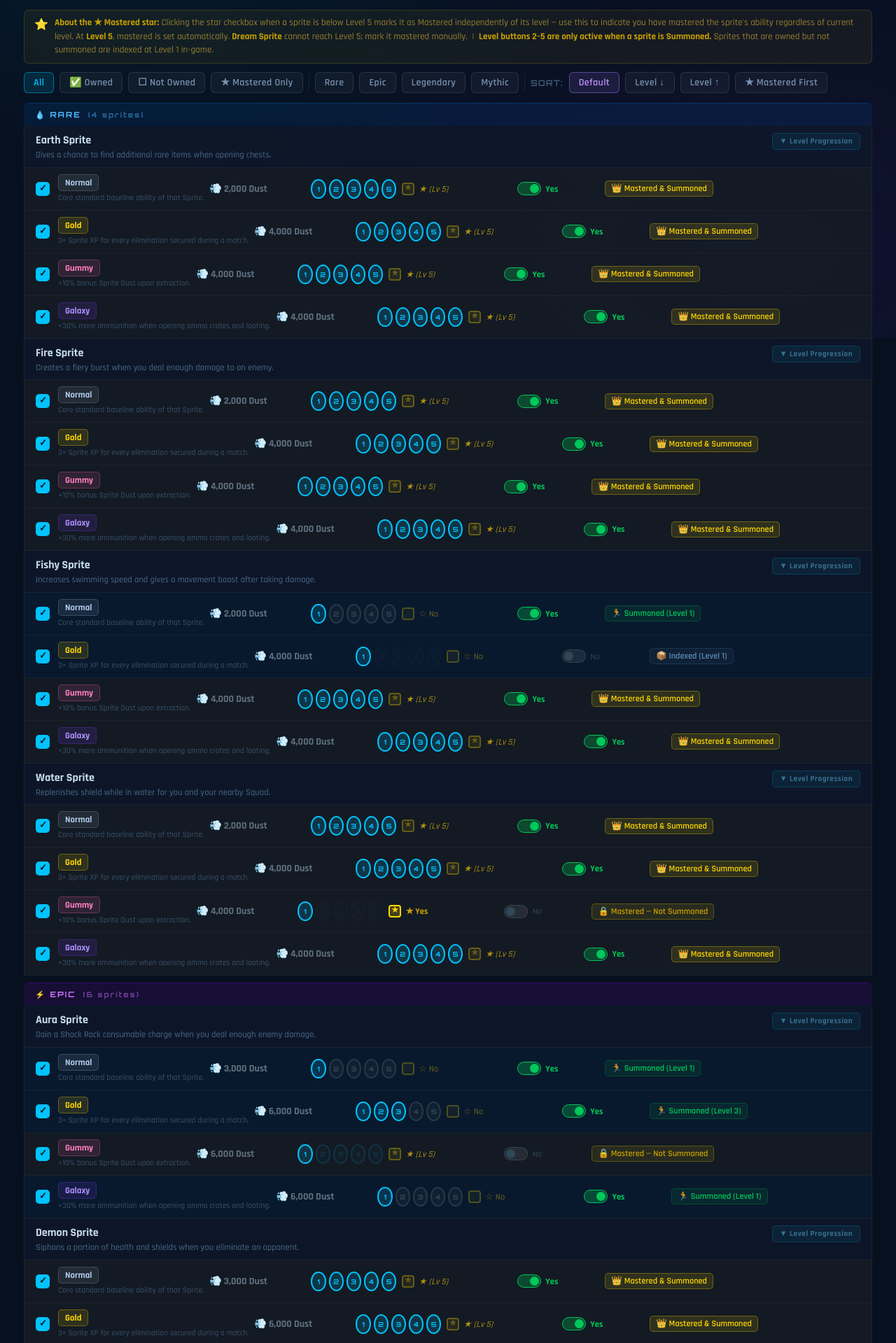
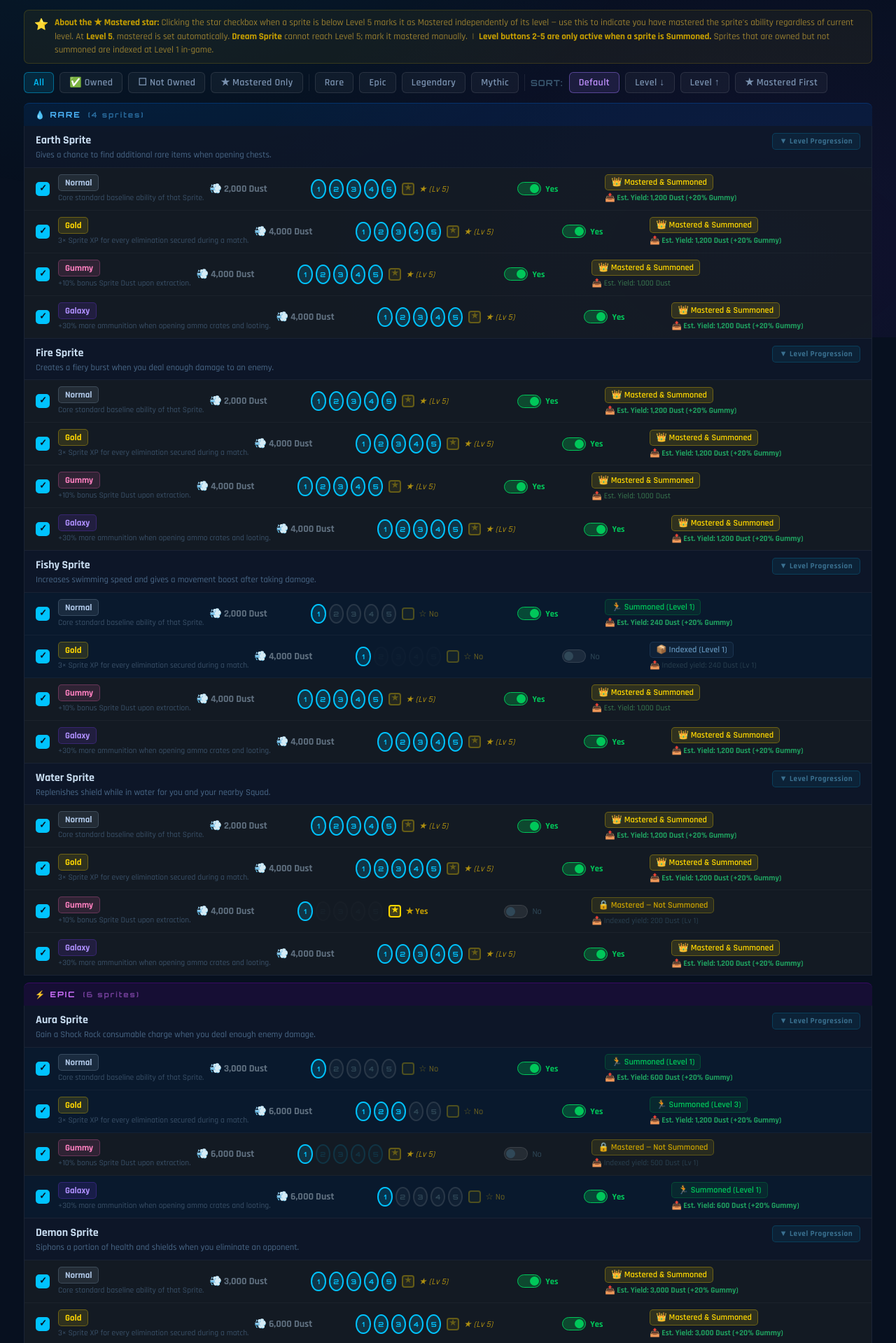
Before and after one commit to 1-spec-ui/Fortnite-Sprite-Tracker, a Flask app: page / in a window 1280 px wide. Shown: the part 318-2237 px from the top of the page at 70% size. Run offline with Flask 3, Linux system fonts and the light colour scheme.

Commit message:
Add extraction yield calculator and planner for sprites
Adds an extraction dust yield calculator to the app, including a planner in the Calculator tab that shows estimated yields for summoned sprites and a total estimate if all are extracted. The Burnt Peanut Sprite's ability description has also been updated.

Replit-Commit-Author: Agent
Replit-Commit-Session-Id: 5e8d4069-389f-4203-8cea-7f68e6d7edf6
Replit-Commit-Checkpoint-Type: full_checkpoint
Replit-Commit-Event-Id: 9bd88f4b-25ee-4182-94d1-3d063b8776de
Replit-Commit-Screenshot-Url: https://storage.googleapis.com/screenshot-production-us-central1/f4c3fc05-c002-415e-926a-c770bddf7ab9/5e8d4069-389f-4203-8cea-7f68e6d7edf6/1vzGNeL
Replit-Helium-Checkpoint-Created: true

```diff
--- a/app.py
+++ b/app.py
@@ -204,14 +204,14 @@ SPRITE_DIRECTORY = {
     },
     "Burnt Peanut Sprite": {
         "rarity": "Mythic", "max_level": 5,
-        "ability": "Passively increases all fire damage dealt and triggers a scorching explosion on each elimination.",
+        "ability": "Acts as a loot-amplifier. Grants a chance to generate bonus high-tier loot upon eliminating an opponent. At max level also adds a 10% chance for bonus loot to be Mythic rarity.",
         "costs": {"Normal": 7500},
         "levels": {
-            1: "Fire damage increased by +10%; small scorching explosion on elimination.",
-            2: "Fire damage increased by +20%; explosion radius grows.",
-            3: "Fire damage increased by +30%; explosions deal bonus damage to nearby enemies.",
-            4: "Fire damage increased by +40%; large area scorching explosion on elimination.",
-            5: "Maximum +50% fire damage; massive explosion; brief fire immunity after eliminations.",
+            1: "20% chance to generate bonus high-tier loot upon eliminating an opponent.",
+            2: "30% chance to generate bonus high-tier loot upon elimination.",
+            3: "40% chance to generate bonus high-tier loot upon elimination.",
+            4: "50% chance to generate bonus high-tier loot upon elimination.",
+            5: "60% chance for bonus high-tier loot upon elimination, plus a 10% chance for that bonus loot to be Mythic rarity.",
         }
     },
 }
@@ -227,6 +227,14 @@ TERMINAL_SERVICES = [
 ]
 
 TOTAL_VARIANTS = sum(len(info["costs"]) for info in SPRITE_DIRECTORY.values())
+
+# Extraction dust yield: base amount per rarity+level
+EXTRACTION_BASE = {
+    "Rare":      {1: 200,  2: 300,  3: 450,  4: 600,  5: 1000},
+    "Epic":      {1: 500,  2: 750,  3: 1000, 4: 1500, 5: 2500},
+    "Legendary": {1: 1000, 2: 1500, 3: 2250, 4: 3500, 5: 5000},
+    "Mythic":    {1: 2000, 2: 3000, 3: 4500, 4: 6000, 5: 8000},
+}
 
 
 def make_key(sprite_name, variant):
@@ -268,11 +276,12 @@ def index():
 @app.route("/api/directory")
 def get_directory():
     return jsonify({
-        "sprites":        SPRITE_DIRECTORY,
-        "variants":       VARIANTS,
-        "variant_perks":  VARIANT_PERKS,
-        "terminal":       TERMINAL_SERVICES,
-        "total_variants": TOTAL_VARIANTS,
+        "sprites":          SPRITE_DIRECTORY,
+        "variants":         VARIANTS,
+        "variant_perks":    VARIANT_PERKS,
+        "terminal":         TERMINAL_SERVICES,
+        "total_variants":   TOTAL_VARIANTS,
+        "extraction_base":  EXTRACTION_BASE,
     })
 
 
--- a/templates/index.html
+++ b/templates/index.html
@@ -255,6 +255,9 @@
     .status-active          { background:rgba(0,195,80,0.09);   border:1px solid rgba(0,195,80,0.22);   color:#00c85a; }
     .status-indexed         { background:rgba(80,130,180,0.08); border:1px solid rgba(80,130,180,0.20); color:#6090b8; }
     .s-unowned { font-size:0.75rem; color:#1e3040; font-style:italic; }
+    .yield-hint { font-size:0.72rem; color:#3a7850; margin-top:3px; white-space:nowrap; }
+    .yield-hint.gummy-boost { color:#20a060; font-weight:700; }
+    .yield-hint.inactive { color:#2a4050; }
 
     /* ── Terminal ── */
     .terminal-grid { display:grid; grid-template-columns:repeat(auto-fill,minmax(280px,1fr)); gap:12px; }
@@ -418,6 +421,22 @@
         <div id="affordNote" class="afford-note" style="display:none"></div>
       </div>
     </div>
+
+    <!-- Extraction planner — full width -->
+    <div class="calc-card" style="margin-top:16px">
+      <h3>📤 EXTRACTION DUST YIELD PLANNER</h3>
+      <div id="calcExtractionGummyNote" style="margin-bottom:10px;font-size:0.82rem;"></div>
+      <div id="calcExtractionLines"><div style="color:#304050;font-size:0.88rem">No sprites summoned yet. Summon sprites in the Collection tab to see extraction yields.</div></div>
+      <div class="calc-total" style="margin-top:14px">
+        <span class="ct-label">TOTAL IF ALL SUMMONED EXTRACTED</span>
+        <span class="ct-val" id="calcExtractionTotal">0 Dust</span>
+      </div>
+      <div style="margin-top:8px; font-size:0.74rem; color:#2a4050; line-height:1.5;">
+        Yield = base rarity × level at time of extraction.
+        A <span style="color:#20a060;font-weight:700">Gummy Sprite (Summoned)</span> in your loadout boosts all other sprites' yield by +20%.
+        The Gummy sprite itself always yields its standard base value.
+      </div>
+    </div>
   </div>
 
 </div>
@@ -440,6 +459,31 @@ let basketQty    = {};
 const RARITY_ORDER = ['Rare','Epic','Legendary','Mythic'];
 const RARITY_ICONS = { Rare:'💧', Epic:'⚡', Legendary:'🔥', Mythic:'🌌' };
 
+// Populated from /api/directory
+let EXTRACTION_BASE = {
+  Rare:      {1:200, 2:300,  3:450,  4:600,  5:1000},
+  Epic:      {1:500, 2:750,  3:1000, 4:1500, 5:2500},
+  Legendary: {1:1000,2:1500, 3:2250, 4:3500, 5:5000},
+  Mythic:    {1:2000,2:3000, 3:4500, 4:6000, 5:8000},
+};
+
+/* Compute extraction yield for a row.
+   Rules:
+   - Level used = sprite's current level when summoned, else 1 (indexed).
+   - A Gummy-variant sprite that is Summoned gives +20% to ALL other sprites (not itself).
+*/
+function gummySummoned() {
+  return allRows.some(r => r.variant === 'Gummy' && r.summoned);
+}
+function computeYield(row) {
+  if (!row.owned) return 0;
+  const lvl  = row.summoned ? row.level : 1;
+  const base = (EXTRACTION_BASE[row.rarity] || {})[lvl] || 0;
+  const isGummy = row.variant === 'Gummy';
+  if (gummySummoned() && !isGummy) return Math.round(base * 1.20);
+  return base;
+}
+
 /* ════════════════════════════════════════════════════════════
    Boot
 ════════════════════════════════════════════════════════════ */
@@ -453,10 +497,11 @@ async function boot() {
   const dir = await dirRes.json();
   const col = await colRes.json();
 
-  TERMINAL   = dir.terminal;
-  VPERKS     = dir.variant_perks;
-  TOTAL_VARS = dir.total_variants || 61;
-  allRows    = col.rows;
+  TERMINAL        = dir.terminal;
+  VPERKS          = dir.variant_perks;
+  TOTAL_VARS      = dir.total_variants || 61;
+  if (dir.extraction_base) EXTRACTION_BASE = dir.extraction_base;
+  allRows         = col.rows;
 
   updateStats(col.stats);
   render();
@@ -668,6 +713,9 @@ function buildVariantRow(row) {
     ? `<span class="s-status ${row.status.cls}">${row.status.icon} ${esc(row.status.text)}</span>`
     : `<span class="s-unowned">— not collected —</span>`;
 
+  // Extraction yield hint
+  const yieldHtml = buildYieldHtml(row);
+
   const rowCls = ['variant-row', owned?'owned':'', (owned&&mast)?'is-mastered':''].filter(Boolean).join(' ');
 
   return `<div class="${rowCls}" id="row-${safe}">
@@ -694,8 +742,28 @@ function buildVariantRow(row) {
       </label>
       <span class="s-lbl ${summ?'on':''}" id="sumlbl-${safe}">${summ?'Yes':'No'}</span>
     </div>
-    <div id="stat-${safe}">${statusHtml}</div>
+    <div id="stat-${safe}">
+      ${statusHtml}
+      ${yieldHtml}
+    </div>
   </div>`;
+}
+
+function buildYieldHtml(row) {
+  if (!row.owned) return '';
+  const yld     = computeYield(row);
+  const hasGum  = gummySummoned();
+  const isGummy = row.variant === 'Gummy';
+  let cls = 'yield-hint';
+  let txt = `📤 Est. Yield: ${yld.toLocaleString()} Dust`;
+  if (!row.summoned) {
+    cls = 'yield-hint inactive';
+    txt = `📤 Indexed yield: ${yld.toLocaleString()} Dust (Lv 1)`;
+  } else if (hasGum && !isGummy) {
+    cls = 'yield-hint gummy-boost';
+    txt = `📤 Est. Yield: ${yld.toLocaleString()} Dust (+20% Gummy)`;
+  }
+  return `<div class="${cls}">${txt}</div>`;
 }
 
 /* ════════════════════════════════════════════════════════════
@@ -747,8 +815,10 @@ async function upsert(key, level, summoned, mastered) {
       row.mastered = mastered || (level === 5 && maxLevel === 5);
       row.status   = computeStatus(row.level, row.mastered, summoned);
     }
-    // If unsummoned, re-render row to disable level 2-5 buttons
+    // If this is a Gummy variant, all rows' yield hints change — re-render everything
+    const wasGummyToggle = row?.variant === 'Gummy';
     if (filterMode === 'mastered' && !row?.mastered) render();
+    else if (wasGummyToggle) render();
     else refreshRow(key);
     refreshStats();
     renderCalculator();
@@ -816,12 +886,13 @@ function refreshRow(key) {
   const sl = document.getElementById('sumlbl-'+safe);
   if (sl) { sl.textContent = summ?'Yes':'No'; sl.className = 's-lbl '+(summ?'on':''); }
 
-  // Status
+  // Status + yield
   const st = document.getElementById('stat-'+safe);
   if (st) {
-    st.innerHTML = owned && row.status
+    const statusPart = owned && row.status
       ? `<span class="s-status ${row.status.cls}">${row.status.icon} ${esc(row.status.text)}</span>`
       : `<span class="s-unowned">— not collected —</span>`;
+    st.innerHTML = statusPart + buildYieldHtml(row);
   }
 }
 
@@ -950,6 +1021,45 @@ function renderCalculator() {
     affEl.style.display = 'none';
     document.getElementById('calcTerminalTotal').className = 'ct-val';
   }
+
+  // ── Extraction Planner ──
+  const hasGum  = gummySummoned();
+  const gumNote = document.getElementById('calcExtractionGummyNote');
+  if (gumNote) {
+    gumNote.innerHTML = hasGum
+      ? `<span style="color:#20a060;font-weight:700">🍬 Gummy Sprite is SUMMONED — all other sprites gain +20% extraction yield!</span>`
+      : `<span style="color:#2a4050">No Gummy Sprite summoned — standard yields apply.</span>`;
+  }
+
+  const summoned = allRows.filter(r => r.owned && r.summoned);
+  const extLines = document.getElementById('calcExtractionLines');
+  const extTotal = document.getElementById('calcExtractionTotal');
+
+  if (!summoned.length) {
+    if (extLines) extLines.innerHTML = '<div style="color:#304050;font-size:0.88rem">No sprites summoned yet. Summon sprites in the Collection tab to see extraction yields.</div>';
+    if (extTotal) extTotal.textContent = '0 Dust';
+    return;
+  }
+
+  let extSum = 0;
+  let extHTML = '';
+  // Group by rarity for display
+  for (const rar of RARITY_ORDER) {
+    const group = summoned.filter(r => r.rarity === rar);
+    if (!group.length) continue;
+    for (const r of group) {
+      const yld  = computeYield(r);
+      extSum    += yld;
+      const boost = hasGum && r.variant !== 'Gummy' ? ' <span style="color:#20a060;font-size:0.75em">(+20%)</span>' : '';
+      extHTML += `<div class="calc-line">
+        <span class="cl">${RARITY_ICONS[rar]||''} ${esc(r.sprite_name)} — ${esc(r.variant)} (Lv ${r.level})</span>
+        <span class="cr">${yld.toLocaleString()} Dust${boost}</span>
+      </div>`;
+    }
+  }
+
+  if (extLines) extLines.innerHTML = extHTML;
+  if (extTotal) extTotal.textContent = extSum.toLocaleString() + ' Dust';
 }
 
 /* ════════════════════════════════════════════════════════════
```
Also changed, not shown: attached_assets/Pasted-Issues-to-Fix-and-Improvements-The-description-of-the-B_1783206111066.txt (added, +78 -0 lines).
